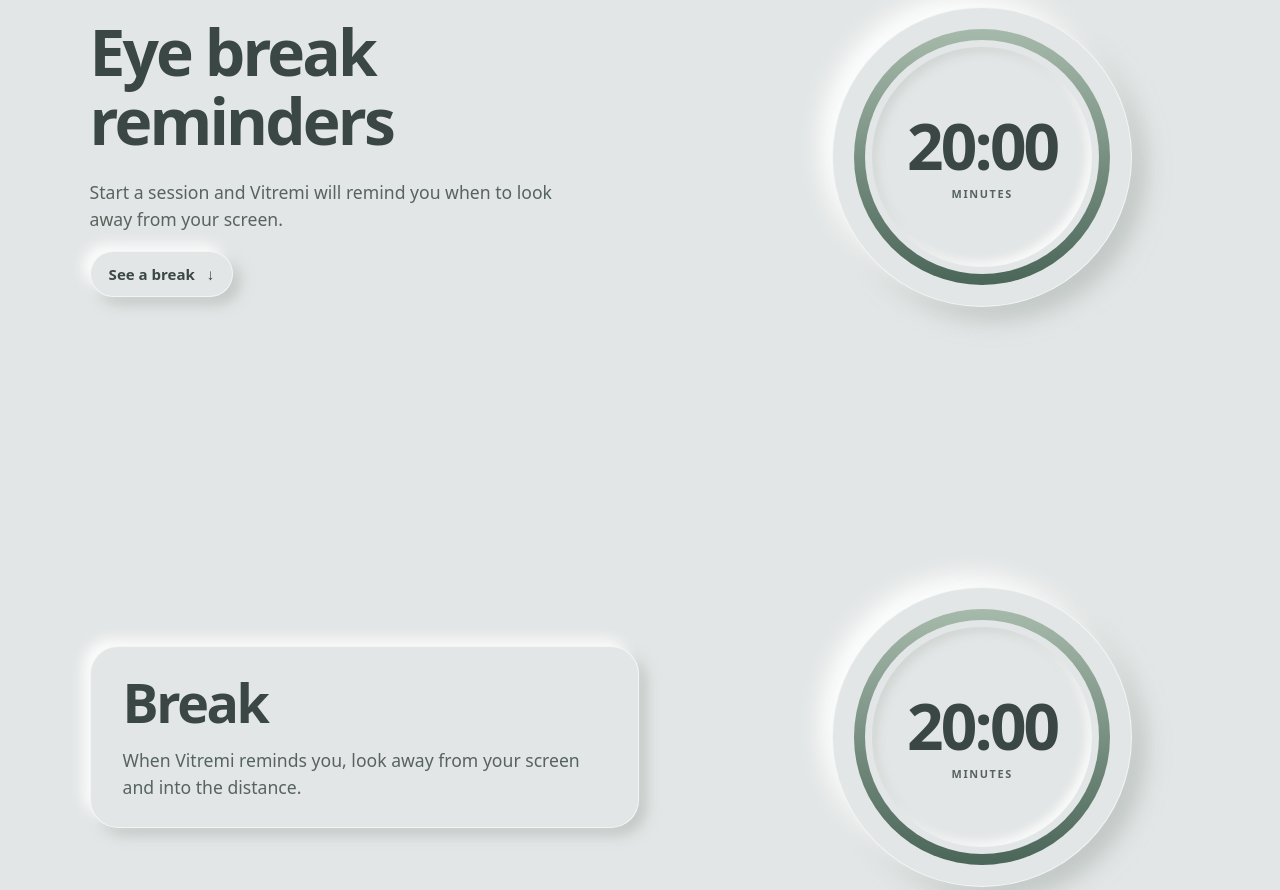
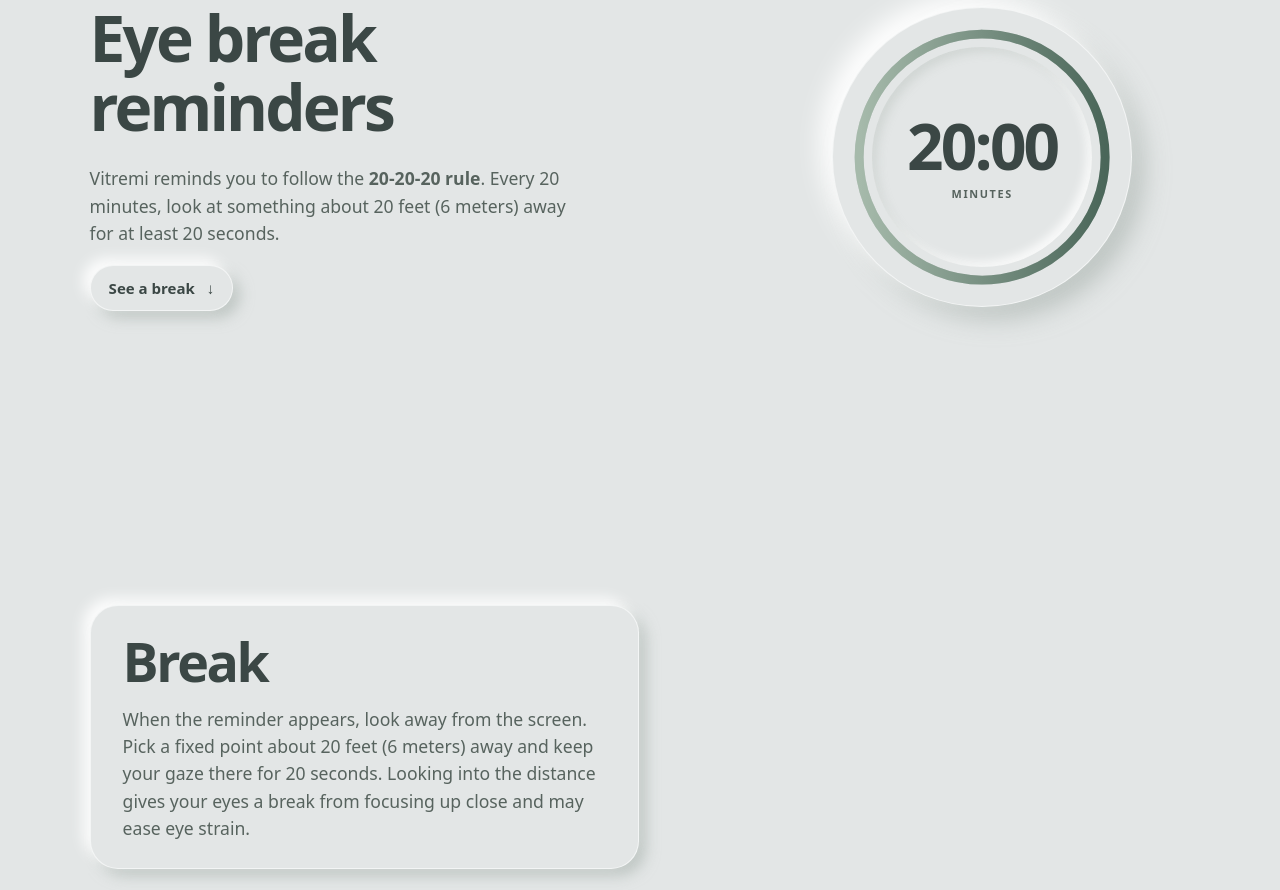
Before and after one commit to adminDomepath/VitremiWeb, a plain HTML site: page en/index.html in a window 1280 px wide. Shown: the part 229-1119 px from the top of the page. Drawn offline with Linux system fonts and the light colour scheme.

Commit message:
Carry one scroll-driven timer into the eye break

```diff
--- a/assets/scene.js
+++ b/assets/scene.js
@@ -51,26 +51,74 @@ function drawRestSky(canvas) {
 const breakSection = document.querySelector('#descanso');
 if (breakSection) {
   const canvas = document.querySelector('.rest-sky canvas');
-  const dial = breakSection.querySelector('[data-rest-label]');
+  const dial = document.querySelector('.timer-dial');
+  const origin = dial.parentElement;
+  const destination = breakSection.querySelector('.timer-destination');
   const clock = dial.querySelector('strong');
   const phase = dial.querySelector('[data-rest-phase]');
-  const idleLabel = dial.getAttribute('aria-label');
-  const idlePhase = phase.textContent;
+  const workLabel = dial.getAttribute('aria-label');
+  const workPhase = phase.textContent;
+  const reduceMotion = window.matchMedia('(prefers-reduced-motion: reduce)');
+  const workSeconds = 20 * 60;
+  const breakSeconds = 20;
   let frame = 0;
   let resting = false;
+  let breakDeadline = 0;
+  let breakTick = 0;
+
+  function showTime(remaining, duration) {
+    const seconds = Math.ceil(remaining);
+    const minutes = String(Math.floor(seconds / 60)).padStart(2, '0');
+    const fraction = remaining / duration;
+    const display = `${minutes}:${String(seconds % 60).padStart(2, '0')}`;
+
+    if (clock.textContent !== display) clock.textContent = display;
+    dial.style.setProperty('--ring-offset', (100 * (1 - fraction)).toFixed(2));
+    dial.style.setProperty('--ring-visible', fraction > 0 ? '1' : '0');
+  }
+
+  function updateBreakTime() {
+    const remaining = Math.max(0, (breakDeadline - performance.now()) / 1000);
+    showTime(remaining, breakSeconds);
+    if (remaining === 0) window.clearInterval(breakTick);
+  }
 
   function updatePhase() {
     frame = 0;
     const section = breakSection.getBoundingClientRect();
+    const start = origin.getBoundingClientRect();
+    const end = destination.getBoundingClientRect();
     const focusLine = Math.min(window.innerHeight / 2, 310);
     const reachedBreak = section.top <= focusLine && focusLine < section.bottom;
-    if (reachedBreak === resting) return;
+    const startCenter = start.top + start.height / 2;
+    const distance = end.top - start.top;
+    const followLine = Math.min(startCenter + window.scrollY, window.innerHeight * 0.6);
+    const travel = reduceMotion.matches
+      ? (section.top <= focusLine ? distance : 0)
+      : Math.max(0, Math.min(distance, followLine - startCenter));
 
-    resting = reachedBreak;
-    document.body.classList.toggle('is-break', resting);
-    clock.textContent = resting ? '00:20' : '20:00';
-    phase.textContent = resting ? phase.dataset.restPhase : idlePhase;
-    dial.setAttribute('aria-label', resting ? dial.dataset.restLabel : idleLabel);
+    dial.style.setProperty('--timer-travel', `${travel}px`);
+
+    if (reachedBreak !== resting) {
+      resting = reachedBreak;
+      document.body.classList.toggle('is-break', resting);
+      phase.textContent = resting ? phase.dataset.restPhase : workPhase;
+      dial.setAttribute('aria-label', resting ? dial.dataset.restLabel : workLabel);
+      window.clearInterval(breakTick);
+
+      if (resting) {
+        breakDeadline = performance.now() + breakSeconds * 1000;
+        showTime(breakSeconds, breakSeconds);
+        breakTick = window.setInterval(updateBreakTime, 50);
+      }
+    }
+
+    if (!resting) {
+      const workDistance = Math.max(1, window.scrollY + section.top - focusLine);
+      // Leave a short stretch at zero before entering the break.
+      const progress = Math.min(1, Math.max(0, window.scrollY / (workDistance * 0.94)));
+      showTime(workSeconds * (1 - progress), workSeconds);
+    }
   }
 
   function scheduleUpdate() {
@@ -84,6 +132,7 @@ if (breakSection) {
   window.addEventListener('scroll', scheduleUpdate, { passive: true });
   window.addEventListener('resize', scheduleUpdate);
   window.addEventListener('pageshow', scheduleUpdate);
+  reduceMotion.addEventListener('change', scheduleUpdate);
   updatePhase();
 }
 
--- a/assets/style.css
+++ b/assets/style.css
@@ -101,24 +101,38 @@ h1, h2 { font-weight: 700; letter-spacing: -.045em; }
   font-weight: 650;
 }
 .inline-link:hover { color: var(--green); background: var(--paper-light); }
+.timer-slot {
+  justify-self: center;
+  width: min(100%, 300px);
+  aspect-ratio: 1;
+}
 .timer-dial {
   --ring-start: var(--sage);
   --ring-end: var(--green);
   position: relative;
-  isolation: isolate;
-  display: grid;
-  place-items: center;
-  justify-self: center;
-  width: min(100%, 300px);
-  min-width: 0;
+  z-index: 1;
+  width: 100%;
   aspect-ratio: 1;
+  transform: translateY(var(--timer-travel, 0px));
   border: 1px solid #ffffff99;
   border-radius: 50%;
   background: var(--paper);
   box-shadow: -12px -12px 24px #fffffff2, 12px 12px 24px #a3ada899;
   transition: box-shadow .45s ease;
 }
-.timer-dial::before { content: ""; position: absolute; inset: 7%; border-radius: 50%; background: linear-gradient(var(--ring-start), var(--ring-end)); z-index: -1; }
+.timer-ring { position: absolute; inset: 7%; width: 86%; height: 86%; fill: none; stroke-width: 3.5; }
+.ring-track { stroke: #a3ada866; }
+.ring-progress {
+  stroke: url(#timer-gradient);
+  stroke-linecap: round;
+  stroke-dasharray: 100;
+  stroke-dashoffset: var(--ring-offset, 0);
+  opacity: var(--ring-visible, 1);
+  transform: rotate(-90deg);
+  transform-origin: center;
+}
+.ring-start { stop-color: var(--ring-start); }
+.ring-end { stop-color: var(--ring-end); }
 .timer-face {
   display: flex;
   flex-direction: column;
@@ -163,7 +177,7 @@ h1, h2 { font-weight: 700; letter-spacing: -.045em; }
 .is-break :is(.intro, .history-section) .inline-link,
 .is-break .timer-dial { color: var(--ink); }
 .is-break :is(.timer-dial, .break-copy, .inline-link) { box-shadow: 0 12px 32px #09132b55; }
-.is-break .break-section .timer-dial {
+.is-break .timer-dial {
   --ring-start: #547ba9;
   --ring-end: var(--blue);
 }
@@ -195,7 +209,8 @@ h1, h2 { font-weight: 700; letter-spacing: -.045em; }
 @media (max-width: 760px) {
   .intro, .break-inner { grid-template-columns: 1fr; min-height: 0; padding: 66px 24px; gap: 38px; }
   .intro h1 { font-size: clamp(2.6rem, 9vw, 4rem); }
-  .timer-dial { width: min(100%, 246px); }
+  .timer-slot { width: min(100%, 246px); }
+  .break-copy { grid-row: 2; }
   .repeat-list { grid-template-columns: repeat(2, 1fr); }
   .history-section { grid-template-columns: 1fr; gap: 0; }
 }
--- a/en/index.html
+++ b/en/index.html
@@ -7,8 +7,8 @@
   <meta name="description" content="Vitremi organizes eye breaks while you work or study at a screen. Sessions, calendar, and history for iPhone.">
   <title>Vitremi — eye breaks for iPhone</title>
   <link rel="icon" href="../assets/vitremi-icon.png">
-  <link rel="stylesheet" href="../assets/style.css?v=full-sky">
-  <script src="../assets/scene.js?v=full-sky" defer></script>
+  <link rel="stylesheet" href="../assets/style.css?v=scroll-dial">
+  <script src="../assets/scene.js?v=scroll-dial" defer></script>
 </head>
 <body>
   <div class="rest-sky" aria-hidden="true"><canvas></canvas></div>
@@ -30,22 +30,32 @@
     <section class="intro section" id="inicio" aria-labelledby="intro-title">
       <div class="intro-copy">
         <h1 id="intro-title">Eye break reminders</h1>
-        <p>Start a session and Vitremi will remind you when to look away from your screen.</p>
+        <p>Vitremi reminds you to follow the <strong>20‑20‑20 rule</strong>. Every 20 minutes, look at something about 20 feet (6 meters) away for at least 20 seconds.</p>
         <a class="inline-link" href="#descanso">See a break <span aria-hidden="true">↓</span></a>
       </div>
-      <div class="timer-dial" role="img" aria-label="Next break in 20 minutes">
-        <div class="timer-face"><strong>20:00</strong><span>MINUTES</span></div>
+      <div class="timer-slot">
+        <div class="timer-dial" role="timer" aria-label="Time until break" data-rest-label="Break time remaining">
+          <svg class="timer-ring" viewBox="0 0 100 100" aria-hidden="true">
+            <defs>
+              <linearGradient id="timer-gradient" x2="0%" y2="100%">
+                <stop class="ring-start" offset="0%"/>
+                <stop class="ring-end" offset="100%"/>
+              </linearGradient>
+            </defs>
+            <circle class="ring-track" cx="50" cy="50" r="48"/>
+            <circle class="ring-progress" cx="50" cy="50" r="48" pathLength="100"/>
+          </svg>
+          <div class="timer-face"><strong>20:00</strong><span data-rest-phase="BREAK">MINUTES</span></div>
+        </div>
       </div>
     </section>
     <section class="break-section section" id="descanso" aria-labelledby="break-title">
       <div class="break-inner">
         <div class="break-copy">
           <h2 id="break-title">Break</h2>
-          <p>When Vitremi reminds you, look away from your screen and into the distance.</p>
+          <p>When the reminder appears, look away from the screen. Pick a fixed point about 20 feet (6 meters) away and keep your gaze there for 20 seconds. Looking into the distance gives your eyes a break from focusing up close and may ease eye strain.</p>
         </div>
-        <div class="timer-dial" role="img" aria-label="Next break in 20 minutes" data-rest-label="20 second break">
-          <div class="timer-face"><strong>20:00</strong><span data-rest-phase="BREAK">MINUTES</span></div>
-        </div>
+        <div class="timer-slot timer-destination" aria-hidden="true"></div>
       </div>
     </section>
     <section class="calendar-section section" id="calendario" aria-labelledby="calendar-title">
```
Also changed, not shown: index.html (+19 -9 lines).
